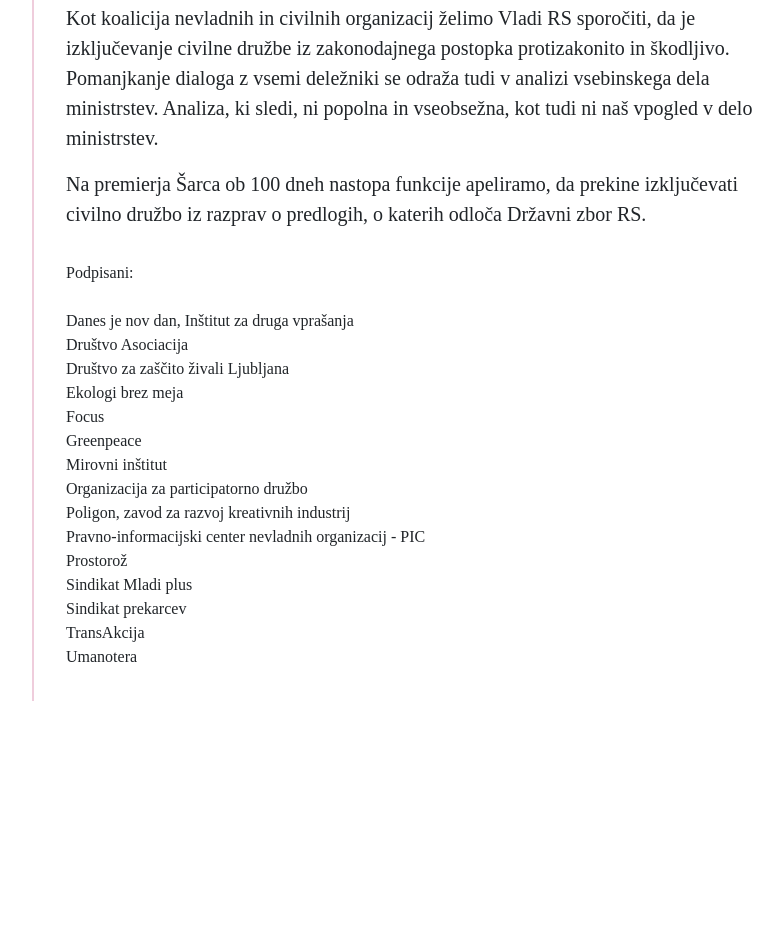
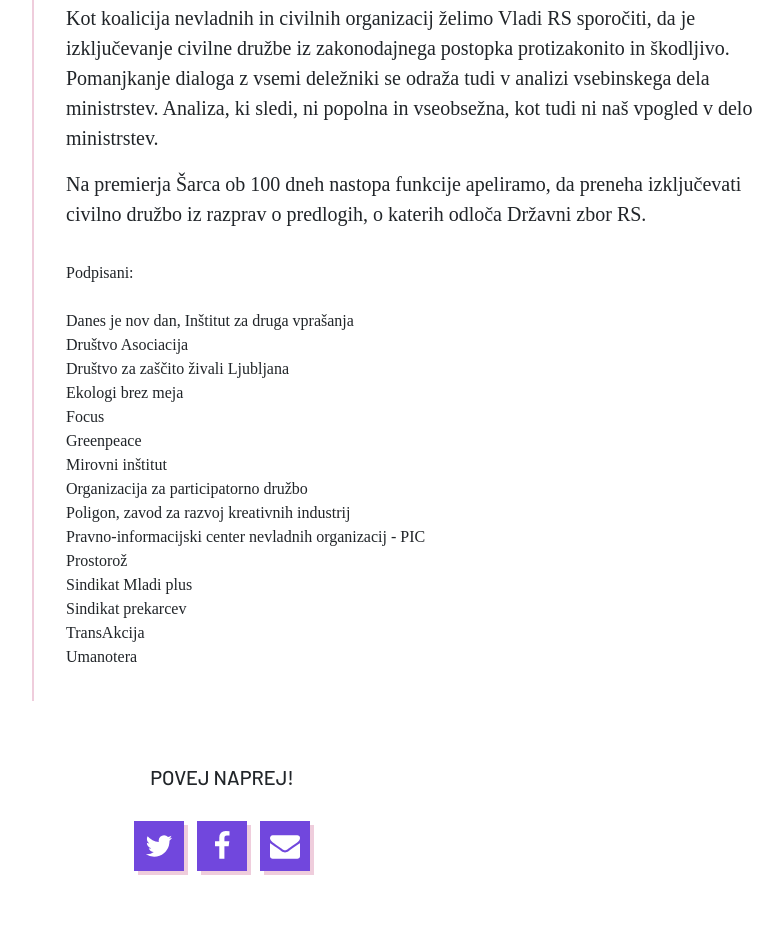
Before and after one commit to danesjenovdan/100dni, a website: page public/index.html in a window 1280 px wide. Shown: the part 2862-3797 px from the top of the page, without its empty margins (418-1201 px from the left). Before the commit the page ends 3563 px from the top, so only its background shows below. Drawn offline with nearby package versions, Linux system fonts and the light colour scheme; a web font is replaced by a local one.

Commit message:
fix text add share links

```diff
--- a/public/index.html
+++ b/public/index.html
@@ -141,12 +141,11 @@
               i. števec kršitev, s katerim beleži, kako se vlade držijo
               Resolucije o normativni dejavnosti (ReNDej). Ta namreč predvideva
               najmanj 30-dnevno javno razpravo o vsakem novem predpisu, ki ga
-              sprejema državni zbor. Dolgoročen trend je izrazito problematičen
-              in kaže, da se vlade vedno bolj zanašajo na skrajšane postopke
-              sprejemanja zakonodaje in predpisov, ki javno razpravo skrajšajo
-              ali celo ukinejo ter izrazito skrajšajo zakonodajni postopek.
-              Trenutna oblast ni nobena izjema. Šarčeva ekipa krši pravilo o
-              30-dnevni javni razpravi kar v 57 % vseh postopkov.
+              sprejema državni zbor. Pregled političnega delovanja kaže, da se
+              vlade zanašajo na skrajšane postopke sprejemanja zakonodaje, ki
+              javno razpravo omejijo ali celo ukinejo. Trenutna oblast ni nobena
+              izjema. Šarčeva ekipa krši pravilo o 30-dnevni javni razpravi kar
+              v 57 % vseh postopkov.
             </p>
             <p>
               Po posameznih ministrstvih velja izpostaviti
@@ -217,7 +216,7 @@
             </p>
             <p>
               Na premierja Šarca ob 100 dneh nastopa funkcije apeliramo, da
-              prekine izključevati civilno družbo iz razprav o predlogih, o
+              preneha izključevati civilno družbo iz razprav o predlogih, o
               katerih odloča Državni zbor RS.
             </p>
           </div>
@@ -246,6 +245,71 @@
       </div>
     </div>
 
+    <div class="container">
+      <div class="row">
+        <div class="col">
+          <footer>
+            <div class="social-icons">
+              <h2>POVEJ NAPREJ!</h2>
+              <br />
+              <a
+                target="_blank"
+                href="https://twitter.com/intent/tweet?text=Prvih%20100%20dni%20@vladaRS%20https%3A%2F%2Fdanesjenovdan.si%2F100dni%2F"
+              >
+                <svg
+                  fill="currentColor"
+                  viewBox="0 0 1792 1792"
+                  xmlns="http://www.w3.org/2000/svg"
+                >
+                  <path
+                    d="M1684 408q-67 98-162 167 1 14 1 42 0 130-38 259.5t-115.5 248.5-184.5 210.5-258
+                    146-323 54.5q-271 0-496-145 35 4 78 4 225 0 401-138-105-2-188-64.5t-114-159.5q33 5 61
+                    5 43 0 85-11-112-23-185.5-111.5t-73.5-205.5v-4q68 38 146 41-66-44-105-115t-39-154q0-88
+                    44-163 121 149 294.5 238.5t371.5 99.5q-8-38-8-74 0-134 94.5-228.5t228.5-94.5q140 0 236
+                    102 109-21 205-78-37 115-142 178 93-10 186-50z"
+                  ></path>
+                </svg>
+              </a>
+              <a
+                target="_blank"
+                href="https://www.facebook.com/dialog/feed?app_id=301375193309601&amp;redirect_uri=https%3A%2F%2Fdanesjenovdan.si%2F100dni%2F&amp;link=https%3A%2F%2Fdanesjenovdan.si%2F100dni%2F&amp;ref=responsive&amp;name=Prvih%20100%20dni%20vlade"
+              >
+                <svg
+                  fill="currentColor"
+                  viewBox="0 0 1792 1792"
+                  xmlns="http://www.w3.org/2000/svg"
+                >
+                  <path
+                    d="M1343 12v264h-157q-86 0-116 36t-30 108v189h293l-39
+                    296h-254v759h-306v-759h-255v-296h255v-218q0-186 104-288.5t277-102.5q147 0 228 12z"
+                  ></path>
+                </svg>
+              </a>
+              <a
+                target="_blank"
+                href="mailto:?subject=Prvih 100 dni vlade&amp;body=Kdo je bil priden in komu Dedek Mraz ne bi smel nič prinesti? Odgovarjamo nevladniki in civilna družba. https://danesjenovdan.si/100dni/"
+              >
+                <svg
+                  fill="currentColor"
+                  viewBox="0 0 1792 1792"
+                  xmlns="http://www.w3.org/2000/svg"
+                >
+                  <path
+                    d="M1792 710v794q0 66-47 113t-113 47h-1472q-66 0-113-47t-47-113v-794q44 49 101
+                    87 362 246 497 345 57 42 92.5 65.5t94.5 48 110 24.5h2q51 0 110-24.5t94.5-48
+                    92.5-65.5q170-123 498-345 57-39 100-87zm0-294q0 79-49 151t-122 123q-376 261-468
+                    325-10 7-42.5 30.5t-54 38-52 32.5-57.5 27-50 9h-2q-23 0-50-9t-57.5-27-52-32.5-54
+                    -38-42.5-30.5q-91-64-262-182.5t-205-142.5q-62-42-117-115.5t-55-136.5q0-78
+                    41.5-130t118.5-52h1472q65 0 112.5 47t47.5 113z"
+                  ></path>
+                </svg>
+              </a>
+            </div>
+          </footer>
+        </div>
+      </div>
+    </div>
+
     <script src="https://ajax.googleapis.com/ajax/libs/jquery/3.3.1/jquery.min.js"></script>
     <script src="script.js"></script>
   </body>
--- a/public/style.css
+++ b/public/style.css
@@ -210,3 +210,32 @@
 a:active {
   color: #7147dd;
 }
+
+.social-icons {
+  text-align: center;
+  margin-top: 4rem;
+  margin-bottom: 4rem;
+}
+
+.social-icons h2 {
+  font-size: 1.25rem;
+}
+
+.social-icons a {
+  display: inline-block;
+  width: 50px;
+  height: 50px;
+  background-color: #7147dd;
+  padding: 10px;
+  box-shadow: 4px 4px 0 #efcddc;
+  margin: 0 5px;
+  transition: all 0.15s ease-in-out;
+  color: #fff;
+}
+
+.social-icons a:hover,
+.social-icons a:focus,
+.social-icons a:active {
+  box-shadow: none;
+  transform: translate(2px, 2px);
+}
```
